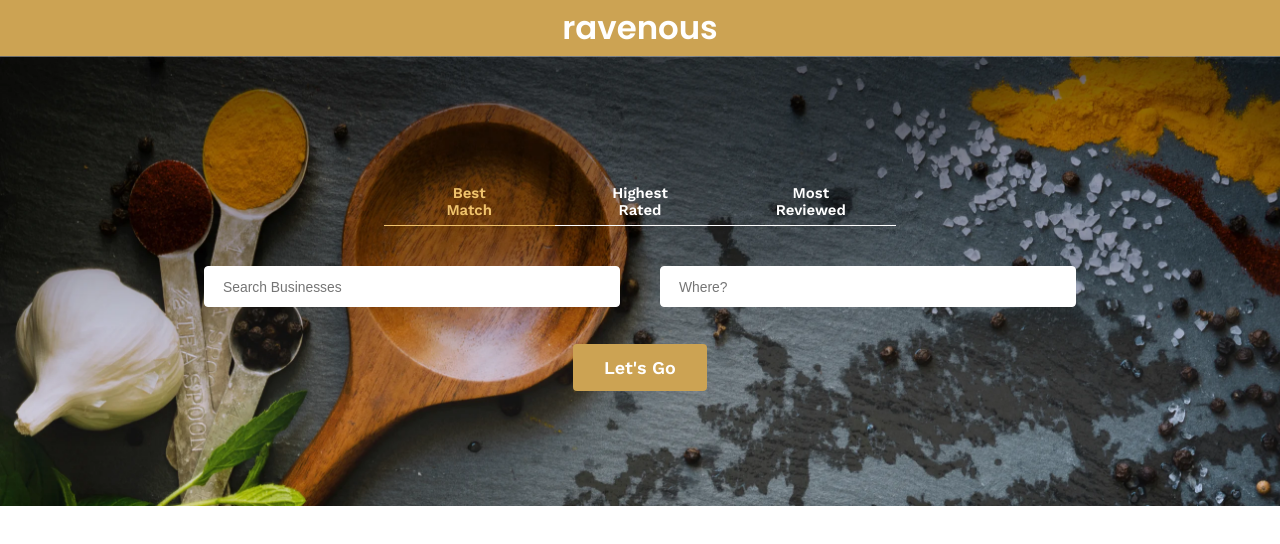
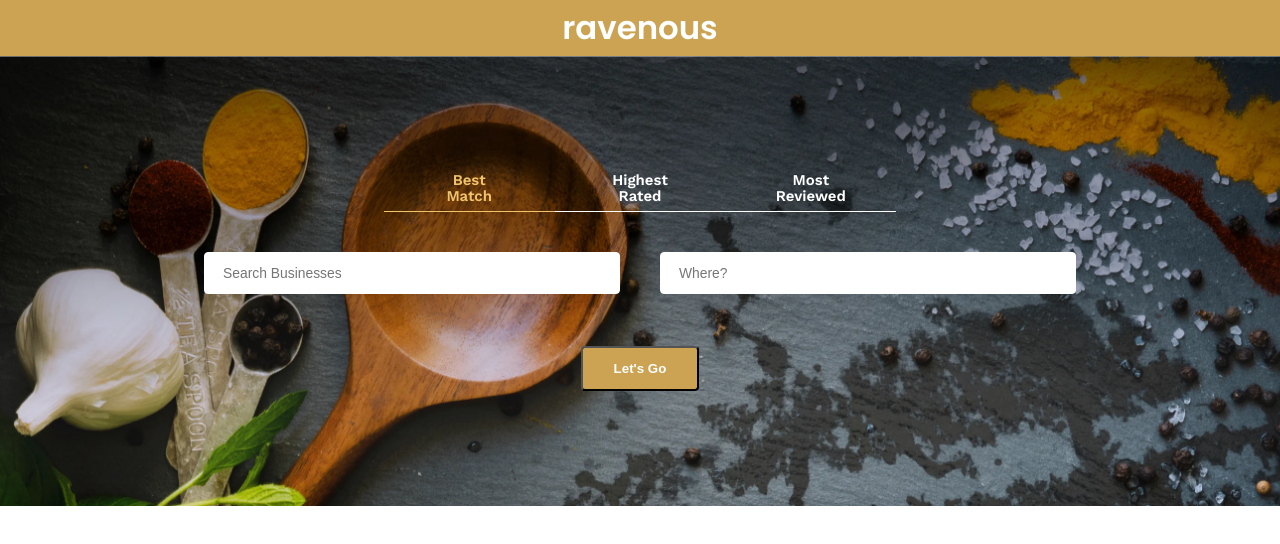
Before and after one commit to fcdennis/ravenous, a React (Create React App) app: page / in a window 1280 px wide. Shown: the top 544 px of the page. Built offline with nearby package versions, Linux system fonts and the light colour scheme.

Commit message:
apiKey problem

```diff
--- a/src/components/SearchBar/SearchBar.css
+++ b/src/components/SearchBar/SearchBar.css
@@ -61,7 +61,7 @@
     text-align: center;
   }
 
-  .SearchBar-submit a {
+  .SearchBar-submit button {
     border-radius: 4px;
     padding: .72rem 1.7rem;
     background-color: #cca353;
@@ -70,7 +70,7 @@
     transition: background-color .5s;
   }
 
-  .SearchBar-submit a:hover {
+  .SearchBar-submit button:hover {
     cursor: pointer;
     background-color: #a7874b;
   }
--- a/src/components/SearchBar/SearchBar.js
+++ b/src/components/SearchBar/SearchBar.js
@@ -72,7 +72,7 @@ class SearchBar extends React.Component {
           <input placeholder="Where?" onChange={this.handleLocationChange}/>
         </div>
         <div className="SearchBar-submit">
-          <a onClick={this.handleSearch}>Let's Go</a>
+          <button onClick={this.handleSearch}>Let's Go</button>
         </div>
       </div>
     );
```
